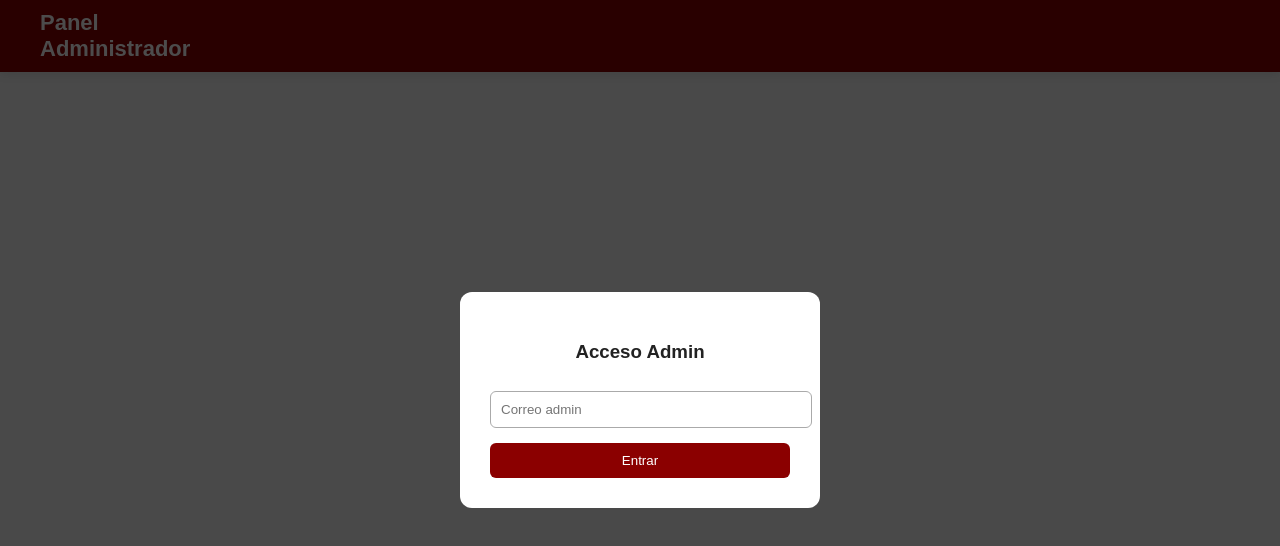
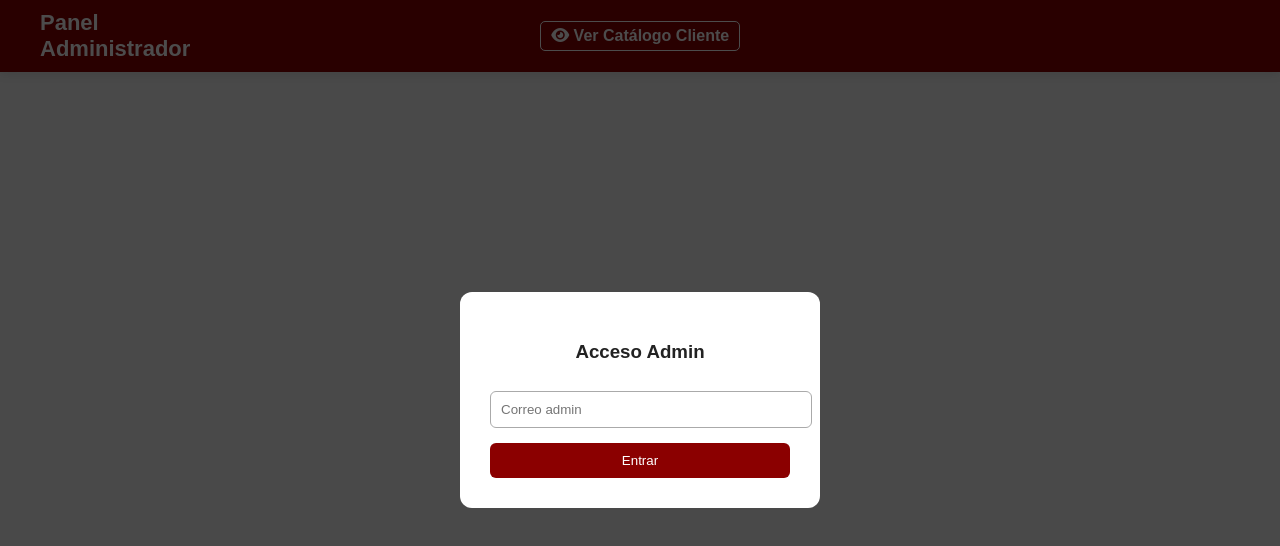
Before and after one commit to Gabox24/Tecnotreboladmin, a plain HTML site: page catalogoadmin.html in a window 1280 px wide. Drawn offline with Linux system fonts and the light colour scheme.

Commit message:
Add header link styles and update layout
Added styles for header link and updated HTML structure.

```diff
--- a/catalogoadmin.html
+++ b/catalogoadmin.html
@@ -22,20 +22,33 @@ header{
   display:flex;
   flex-wrap:wrap;
   align-items:center;
-  /* CENTRADO DE LA BARRA: Distribuye el espacio entre los elementos */
   justify-content:space-between;
   gap:15px;
 }
 .header-title {
   font-size: 22px;
   font-weight: bold;
-  /* El título toma el mismo ancho que el espacio derecho para centrar la barra */
   flex-basis: 150px;
   text-align: left;
 }
 .header-spacer {
-  /* Este div vacío equilibra el layout forzando la barra al centro */
   flex-basis: 150px;
+}
+
+/* Estilo del enlace para ir a la página del cliente (AÑADIDO PARA CONEXIÓN) */
+.header-link {
+  color: white;
+  text-decoration: none;
+  font-size: 16px;
+  font-weight: bold;
+  padding: 5px 10px;
+  border: 1px solid white;
+  border-radius: 5px;
+  transition: background 0.3s;
+  white-space: nowrap;
+}
+.header-link:hover {
+  background: rgba(255, 255, 255, 0.15);
 }
 /* ---------------------------------- */
 
@@ -79,7 +92,6 @@ header{
 
 /* --- ESTILOS DE BARRA DE BÚSQUEDA --- */
 .search-wrapper{
-  /* La barra se deja flexible para que se centre */
   flex-grow: 1;
   max-width: 500px;
   margin: 0;
@@ -196,6 +208,10 @@ form input,form textarea,form select{
 <header>
   <div class="header-container">
     <div class="header-title">Panel Administrador</div>
+
+    <a href="https://gabox24.github.io/Tecnotrebol/catalogocliente.html" target="_blank" class="header-link">
+      <i class="fas fa-eye"></i> Ver Catálogo Cliente
+    </a>
 
     <div class="search-wrapper" id="search-admin-wrapper" style="display:none;">
         <div class="search-box">
```
